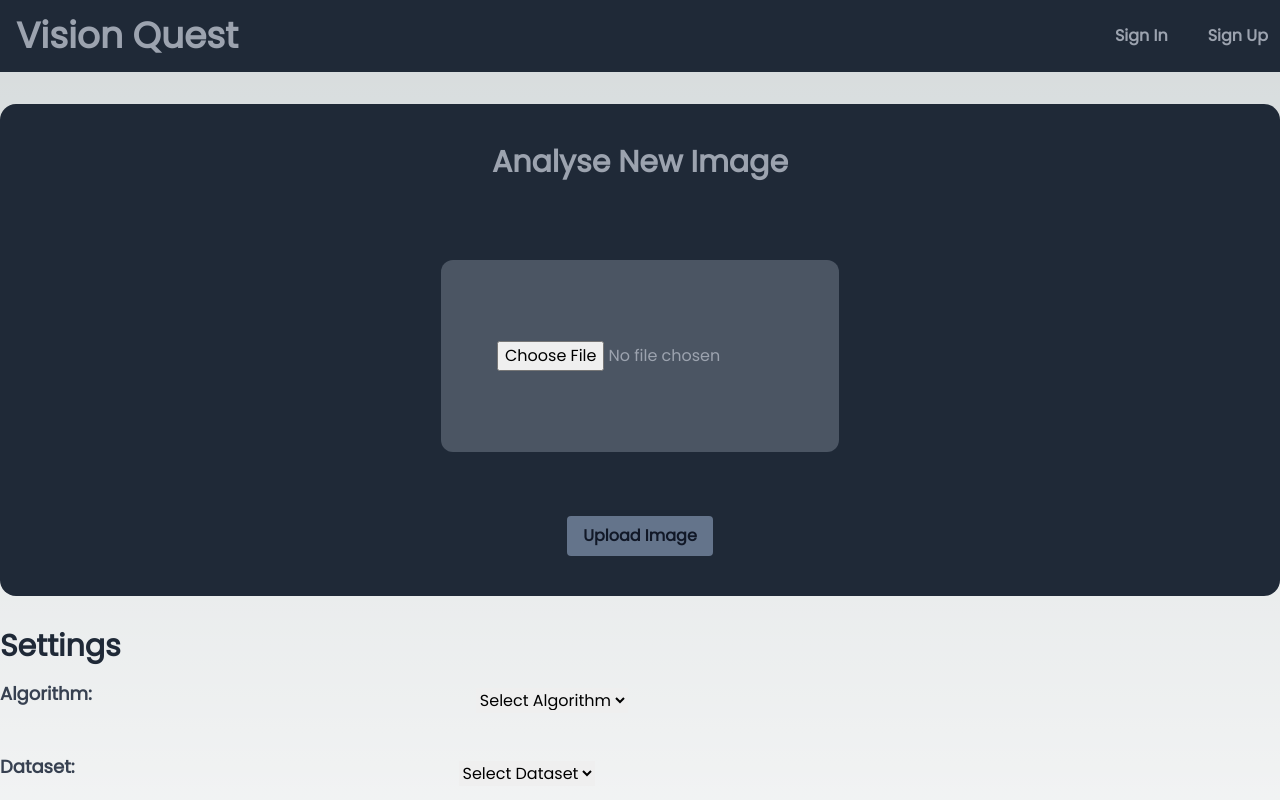
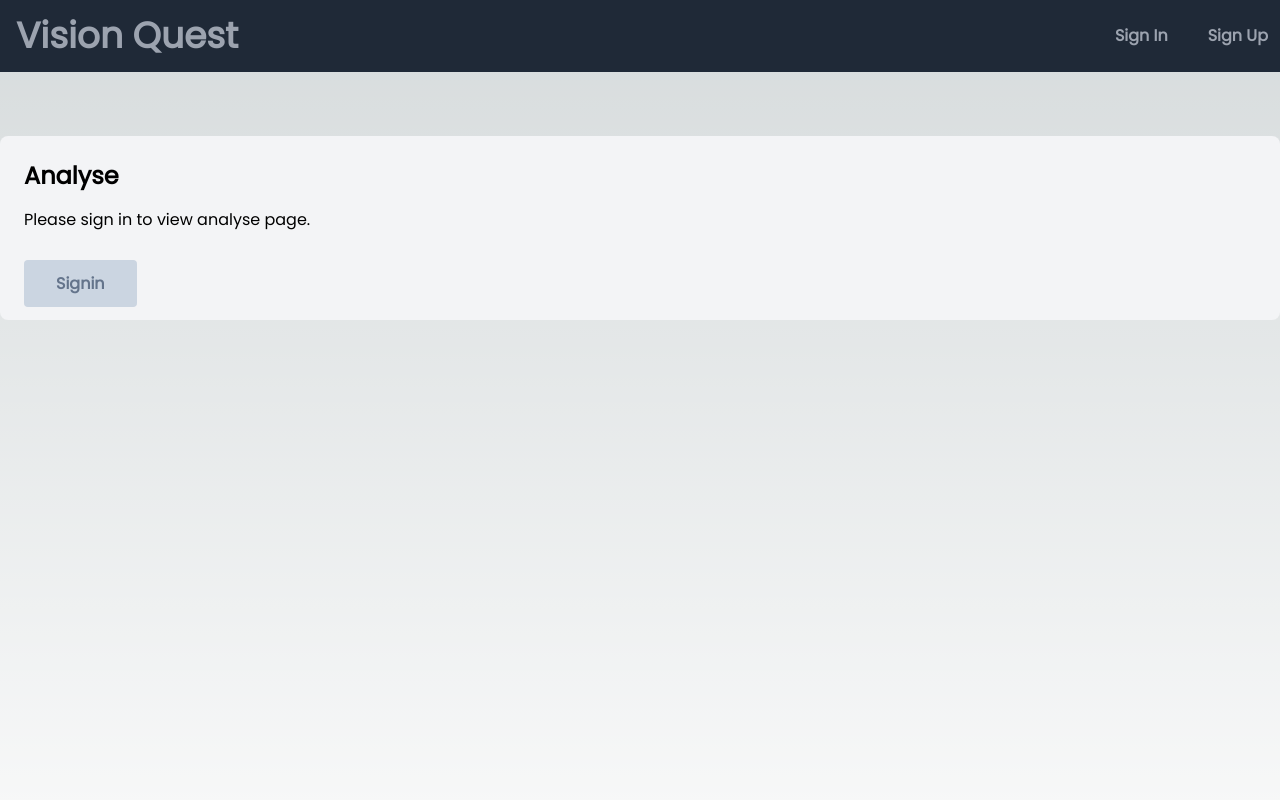
Before and after one commit to raeez21/vision_quest, a Next.js app in the folder frontend_vision_quest/: page /analyse in a window 1280 px wide. Before the commit this address had no page. Shown: the top 800 px of the page. Built offline with nearby package versions, Linux system fonts and the light colour scheme.

Commit message:
new component for not loged in

```diff
--- /dev/null
+++ b/frontend_vision_quest/components/NotLogedIn/index.js
@@ -0,0 +1,24 @@
+"use client"
+
+import Link from "next/link";
+
+const NotLogedIn = ({ page, heading }) => {
+    return (
+        <main className="container mt-8 mb-auto mx-auto h-screen">
+            <div className="bg-gray-100 p-6 rounded-lg">
+                <h2 className="text-2xl font-bold mb-4">{heading}</h2>
+                <p>Please sign in to view {page}.</p>
+                <div className='mt-10'>
+                    <Link
+                        className='hover:bg-slate-500 font-bold hover:text-slate-300 px-8 py-3 rounded bg-slate-300 text-slate-500'
+                        href='/signin'
+                    >
+                        Signin
+                    </Link>
+                </div>
+            </div>
+        </main>
+    )
+};
+
+export default NotLogedIn;
--- a/frontend_vision_quest/src/app/analyse/page.js
+++ b/frontend_vision_quest/src/app/analyse/page.js
@@ -6,7 +6,7 @@ import { useState } from "react";
 import { useRouter } from "next/navigation";
 import { useAuth } from "../../../components/AuthContext";
 import { SidebarMenu } from "../../../components/SidebarMenu";
-import PrivateRoute from "../../../components/PrivateRoute";
+import NotLogedIn from "../../../components/NotLogedIn";
 
 export default function Page() {
   const { authToken } = useAuth();
@@ -79,7 +79,7 @@ export default function Page() {
   };
 
   return (
-    <PrivateRoute>
+    <>
       { authToken &&
           <div className='fixed ml-10 mt-28'>
               <SidebarMenu />
@@ -87,6 +87,7 @@ export default function Page() {
       <div className="flex flex-col justify-between">
         <Header />
         <main className="container mb-auto mx-auto mt-8">
+          { authToken ? (
             <form onSubmit={handleFormSubmit}>
               <div className="bg-gray-800 p-10 rounded-2xl text-center">
                 <h2 className="text-3xl font-bold text-gray-400 mb-4">Analyse New Image</h2>
@@ -201,9 +202,12 @@ export default function Page() {
                 </button>
               </div>
             </form>
+            ) : (
+            <NotLogedIn page='analyse page' heading= 'Analyse' />
+          )}
         </main>
         <Footer />
       </div>
-    </PrivateRoute>
+    </>
   )
 }
--- a/frontend_vision_quest/src/app/dashboard/page.js
+++ b/frontend_vision_quest/src/app/dashboard/page.js
@@ -5,7 +5,7 @@ import Footer from "../../../components/Footer";
 import { SidebarMenu } from "../../../components/SidebarMenu";
 import { useAuth } from "../../../components/AuthContext";
 import { useEffect, useState } from "react";
-import PrivateRoute from "../../../components/PrivateRoute";
+import NotLogedIn from "../../../components/NotLogedIn";
 // import { useEffect, useRef } from "react";
 // import Chart from 'chart.js/auto';
 
@@ -75,13 +75,14 @@ export default function Page() {
     // }, []);
 
     return (
-      <PrivateRoute>
+      <>
         { authToken &&
             <div className='fixed ml-10 mt-28'>
                 <SidebarMenu />
         </div> }
         <div className="flex flex-col justify-between">
             <Header />
+            { authToken ? (
                 <main className="container mb-auto mx-auto mt-8">
                     <h2 className="text-3xl font-semibold mb-4">Dashboard</h2>
                     <div className="mb-8">
@@ -157,9 +158,12 @@ export default function Page() {
                         </div>
                     )}
                 </main>
+            ) : (
+                <NotLogedIn page='your dashboard' heading= 'Dashboard' />
+            )}
             <Footer />
         </div>
 
-      </PrivateRoute>
+      </>
     )
   }
--- a/frontend_vision_quest/src/app/results/page.js
+++ b/frontend_vision_quest/src/app/results/page.js
@@ -6,7 +6,7 @@ import { ImageDetails, ObjectDetectorResults } from "../../../components/ObjectD
 import { ProductDetectorResults } from "../../../components/ProductDetectorResults";
 import { SidebarMenu } from "../../../components/SidebarMenu";
 import { useAuth } from "../../../components/AuthContext";
-import PrivateRoute from "../../../components/PrivateRoute";
+import NotLogedIn from "../../../components/NotLogedIn";
 
 const imageDetails = {
     name: 'image.jpg',
@@ -40,14 +40,16 @@ export default function Page() {
     const { authToken } = useAuth()
 
     return (
-      <PrivateRoute>
+      <>
         { authToken &&
             <div className='fixed ml-10 mt-28'>
                 <SidebarMenu />
         </div> }
         <div className="flex flex-col justify-between">
             <Header />
+            { authToken ? (
                 <main className="container  mb-auto mx-auto mt-8">
+                                        <h2 className="text-3xl font-semibold mb-4">Results</h2>
                     <div className="max-w-lg p-6 border border-gray-800 rounded-lg shadow-md">
                         <img src="/path/to/uploaded/image.jpg" alt="Uploaded" className="w-full rounded-lg" />
                         <ImageDetails name={imageDetails.name} size={imageDetails.size} />
@@ -74,9 +76,12 @@ export default function Page() {
                         </div>
                     </div>
                 </main>
+            ) : (
+                <NotLogedIn page='results page' heading='Results' />
+            )}
             <Footer />
         </div>
 
-      </PrivateRoute>
+      </>
     )
   }
```
Lines whose indentation alone changed are shown as unchanged.
